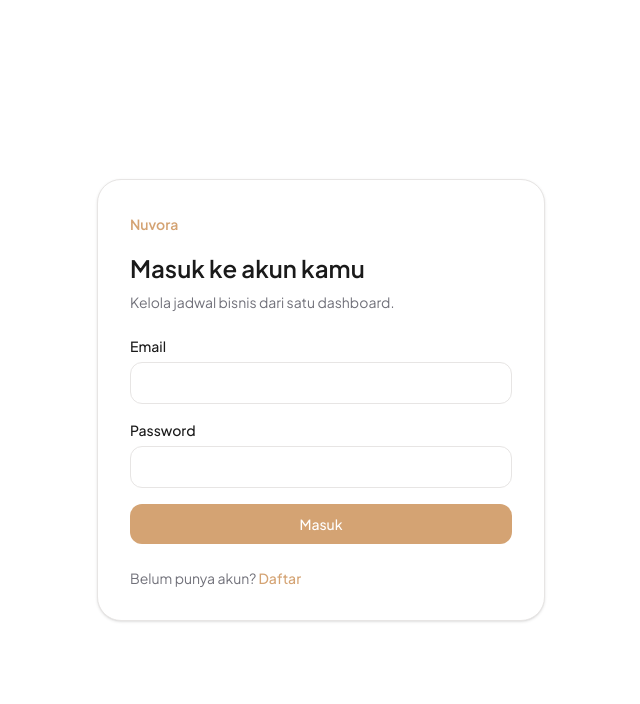
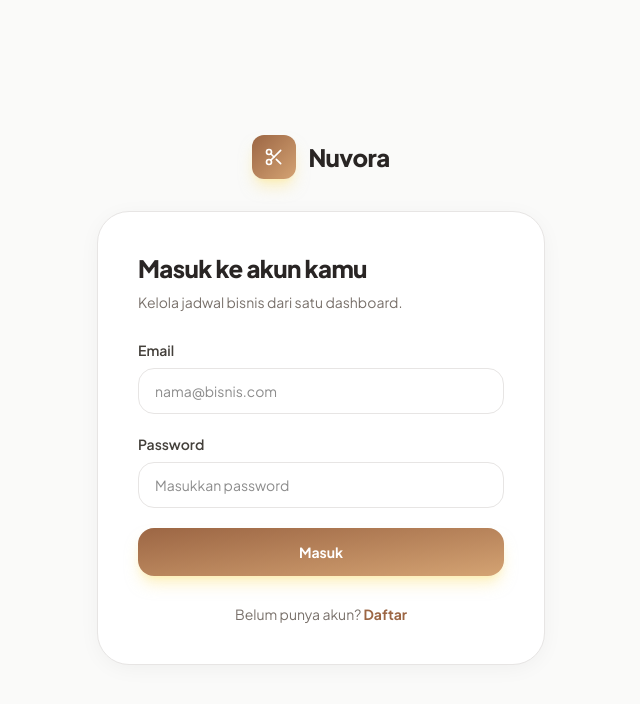
Before and after one commit to teukuaditya/Nuvora, a Next.js app: page /login in a window 1280 px wide. Shown: the top 704 px of the page, without its empty margins (319-959 px from the left). Built offline with nearby package versions, Linux system fonts and the light colour scheme.

Commit message:
style: perbaiki tampilan login dan daftar

```diff
--- a/app/daftar/page.tsx
+++ b/app/daftar/page.tsx
@@ -1,5 +1,6 @@
 import Link from "next/link";
 import { connection } from "next/server";
+import { Scissors } from "lucide-react";
 import { daftar } from "./actions";
 
 export const instant = false;
@@ -13,31 +14,41 @@ export default async function DaftarPage({
   const params = await searchParams;
 
   return (
-    <main className="flex min-h-screen items-center justify-center px-6 py-12">
-      <div className="w-full max-w-md rounded-3xl border border-border bg-surface p-8 shadow-sm">
-        <Link href="/" className="text-sm font-semibold text-brand">Nuvora</Link>
-        <h1 className="mt-4 text-2xl font-semibold">Buat akun bisnis</h1>
-        <p className="mt-2 text-sm text-muted">Mulai terima booking online dari pelanggan kamu.</p>
+    <main className="flex min-h-screen items-center justify-center bg-stone-50 px-6 py-12 dark:bg-background">
+      <div className="w-full max-w-md">
+        <div className="mb-8 text-center">
+          <Link href="/" className="inline-flex items-center gap-3">
+            <div className="flex h-11 w-11 items-center justify-center rounded-xl bg-gradient-to-br from-primary-dark to-primary text-white shadow-lg shadow-amber-200/50 dark:shadow-none">
+              <Scissors size={20} />
+            </div>
+            <span className="text-2xl font-extrabold tracking-tight text-stone-800 dark:text-foreground">Nuvora</span>
+          </Link>
+        </div>
 
-        {params.error ? <p className="mt-4 rounded-xl bg-red-50 p-3 text-sm text-red-700">{params.error}</p> : null}
+        <div className="rounded-[2rem] border border-stone-200/80 bg-white p-8 shadow-[0_4px_24px_-4px_rgba(0,0,0,0.06)] dark:border-border dark:bg-surface sm:p-10">
+          <h1 className="text-2xl font-extrabold tracking-tight text-stone-800 dark:text-foreground">Buat akun bisnis</h1>
+          <p className="mt-2 text-sm text-stone-500 dark:text-muted">Mulai terima booking online dari pelanggan kamu.</p>
 
-        <form action={daftar} className="mt-6 space-y-4">
+          {params.error ? <p className="mt-5 rounded-2xl border border-red-200 bg-red-50 p-4 text-sm text-red-700 dark:border-red-900/40 dark:bg-red-950/30 dark:text-red-300">{params.error}</p> : null}
+
+          <form action={daftar} className="mt-7 space-y-5">
             <label className="block text-sm">
-            <span className="mb-1.5 block font-medium">Email</span>
-            <input name="email" type="email" required className="w-full rounded-xl border border-border px-3 py-2.5 outline-none focus:border-brand" autoComplete="email" />
+              <span className="mb-2 block font-semibold text-stone-700 dark:text-foreground">Email</span>
+              <input name="email" type="email" required className="w-full rounded-2xl border border-stone-200 bg-white px-4 py-3 text-foreground outline-none transition focus:border-primary focus:ring-4 focus:ring-primary/10 dark:border-border dark:bg-background" autoComplete="email" placeholder="nama@bisnis.com" />
             </label>
             <label className="block text-sm">
-            <span className="mb-1.5 block font-medium">Password</span>
-            <input name="password" type="password" required minLength={8} className="w-full rounded-xl border border-border px-3 py-2.5 outline-none focus:border-brand" autoComplete="new-password" />
+              <span className="mb-2 block font-semibold text-stone-700 dark:text-foreground">Password</span>
+              <input name="password" type="password" required minLength={8} className="w-full rounded-2xl border border-stone-200 bg-white px-4 py-3 text-foreground outline-none transition focus:border-primary focus:ring-4 focus:ring-primary/10 dark:border-border dark:bg-background" autoComplete="new-password" placeholder="Minimal 8 karakter" />
             </label>
-          <button type="submit" className="w-full rounded-xl bg-brand px-4 py-2.5 text-sm font-medium text-white hover:bg-brand-dark">
+            <button type="submit" className="w-full rounded-2xl bg-gradient-to-br from-primary-dark to-primary px-4 py-3.5 text-sm font-bold text-white shadow-lg shadow-amber-200/50 transition-all duration-300 hover:opacity-95 active:scale-[0.99] dark:shadow-none">
               Daftar
             </button>
           </form>
 
-        <p className="mt-6 text-sm text-muted">
-          Sudah punya akun? <Link href="/login" className="font-medium text-brand hover:underline">Masuk</Link>
+          <p className="mt-7 text-center text-sm text-stone-500 dark:text-muted">
+            Sudah punya akun? <Link href="/login" className="font-bold text-primary-dark hover:underline dark:text-primary">Masuk</Link>
           </p>
+        </div>
       </div>
     </main>
   );
--- a/app/login/page.tsx
+++ b/app/login/page.tsx
@@ -1,5 +1,6 @@
 import Link from "next/link";
 import { connection } from "next/server";
+import { Scissors } from "lucide-react";
 import { login } from "./actions";
 
 export const instant = false;
@@ -13,32 +14,42 @@ export default async function LoginPage({
   const params = await searchParams;
 
   return (
-    <main className="flex min-h-screen items-center justify-center px-6 py-12">
-      <div className="w-full max-w-md rounded-3xl border border-border bg-surface p-8 shadow-sm">
-        <Link href="/" className="text-sm font-semibold text-brand">Nuvora</Link>
-        <h1 className="mt-4 text-2xl font-semibold">Masuk ke akun kamu</h1>
-        <p className="mt-2 text-sm text-muted">Kelola jadwal bisnis dari satu dashboard.</p>
+    <main className="flex min-h-screen items-center justify-center bg-stone-50 px-6 py-12 dark:bg-background">
+      <div className="w-full max-w-md">
+        <div className="mb-8 text-center">
+          <Link href="/" className="inline-flex items-center gap-3">
+            <div className="flex h-11 w-11 items-center justify-center rounded-xl bg-gradient-to-br from-primary-dark to-primary text-white shadow-lg shadow-amber-200/50 dark:shadow-none">
+              <Scissors size={20} />
+            </div>
+            <span className="text-2xl font-extrabold tracking-tight text-stone-800 dark:text-foreground">Nuvora</span>
+          </Link>
+        </div>
 
-        {params.error ? <p className="mt-4 rounded-xl bg-red-50 p-3 text-sm text-red-700">{params.error}</p> : null}
-        {params.message ? <p className="mt-4 rounded-xl bg-green-50 p-3 text-sm text-green-700">{params.message}</p> : null}
+        <div className="rounded-[2rem] border border-stone-200/80 bg-white p-8 shadow-[0_4px_24px_-4px_rgba(0,0,0,0.06)] dark:border-border dark:bg-surface sm:p-10">
+          <h1 className="text-2xl font-extrabold tracking-tight text-stone-800 dark:text-foreground">Masuk ke akun kamu</h1>
+          <p className="mt-2 text-sm text-stone-500 dark:text-muted">Kelola jadwal bisnis dari satu dashboard.</p>
 
-        <form action={login} className="mt-6 space-y-4">
+          {params.error ? <p className="mt-5 rounded-2xl border border-red-200 bg-red-50 p-4 text-sm text-red-700 dark:border-red-900/40 dark:bg-red-950/30 dark:text-red-300">{params.error}</p> : null}
+          {params.message ? <p className="mt-5 rounded-2xl border border-emerald-200 bg-emerald-50 p-4 text-sm text-emerald-700 dark:border-emerald-900/40 dark:bg-emerald-950/30 dark:text-emerald-300">{params.message}</p> : null}
+
+          <form action={login} className="mt-7 space-y-5">
             <label className="block text-sm">
-            <span className="mb-1.5 block font-medium">Email</span>
-            <input name="email" type="email" required className="w-full rounded-xl border border-border px-3 py-2.5 outline-none focus:border-brand" autoComplete="email" />
+              <span className="mb-2 block font-semibold text-stone-700 dark:text-foreground">Email</span>
+              <input name="email" type="email" required className="w-full rounded-2xl border border-stone-200 bg-white px-4 py-3 text-foreground outline-none transition focus:border-primary focus:ring-4 focus:ring-primary/10 dark:border-border dark:bg-background" autoComplete="email" placeholder="nama@bisnis.com" />
             </label>
             <label className="block text-sm">
-            <span className="mb-1.5 block font-medium">Password</span>
-            <input name="password" type="password" required className="w-full rounded-xl border border-border px-3 py-2.5 outline-none focus:border-brand" autoComplete="current-password" />
+              <span className="mb-2 block font-semibold text-stone-700 dark:text-foreground">Password</span>
+              <input name="password" type="password" required className="w-full rounded-2xl border border-stone-200 bg-white px-4 py-3 text-foreground outline-none transition focus:border-primary focus:ring-4 focus:ring-primary/10 dark:border-border dark:bg-background" autoComplete="current-password" placeholder="Masukkan password" />
             </label>
-          <button type="submit" className="w-full rounded-xl bg-brand px-4 py-2.5 text-sm font-medium text-white hover:bg-brand-dark">
+            <button type="submit" className="w-full rounded-2xl bg-gradient-to-br from-primary-dark to-primary px-4 py-3.5 text-sm font-bold text-white shadow-lg shadow-amber-200/50 transition-all duration-300 hover:opacity-95 active:scale-[0.99] dark:shadow-none">
               Masuk
             </button>
           </form>
 
-        <p className="mt-6 text-sm text-muted">
-          Belum punya akun? <Link href="/daftar" className="font-medium text-brand hover:underline">Daftar</Link>
+          <p className="mt-7 text-center text-sm text-stone-500 dark:text-muted">
+            Belum punya akun? <Link href="/daftar" className="font-bold text-primary-dark hover:underline dark:text-primary">Daftar</Link>
           </p>
+        </div>
       </div>
     </main>
   );
```
Lines whose indentation alone changed are shown as unchanged.
